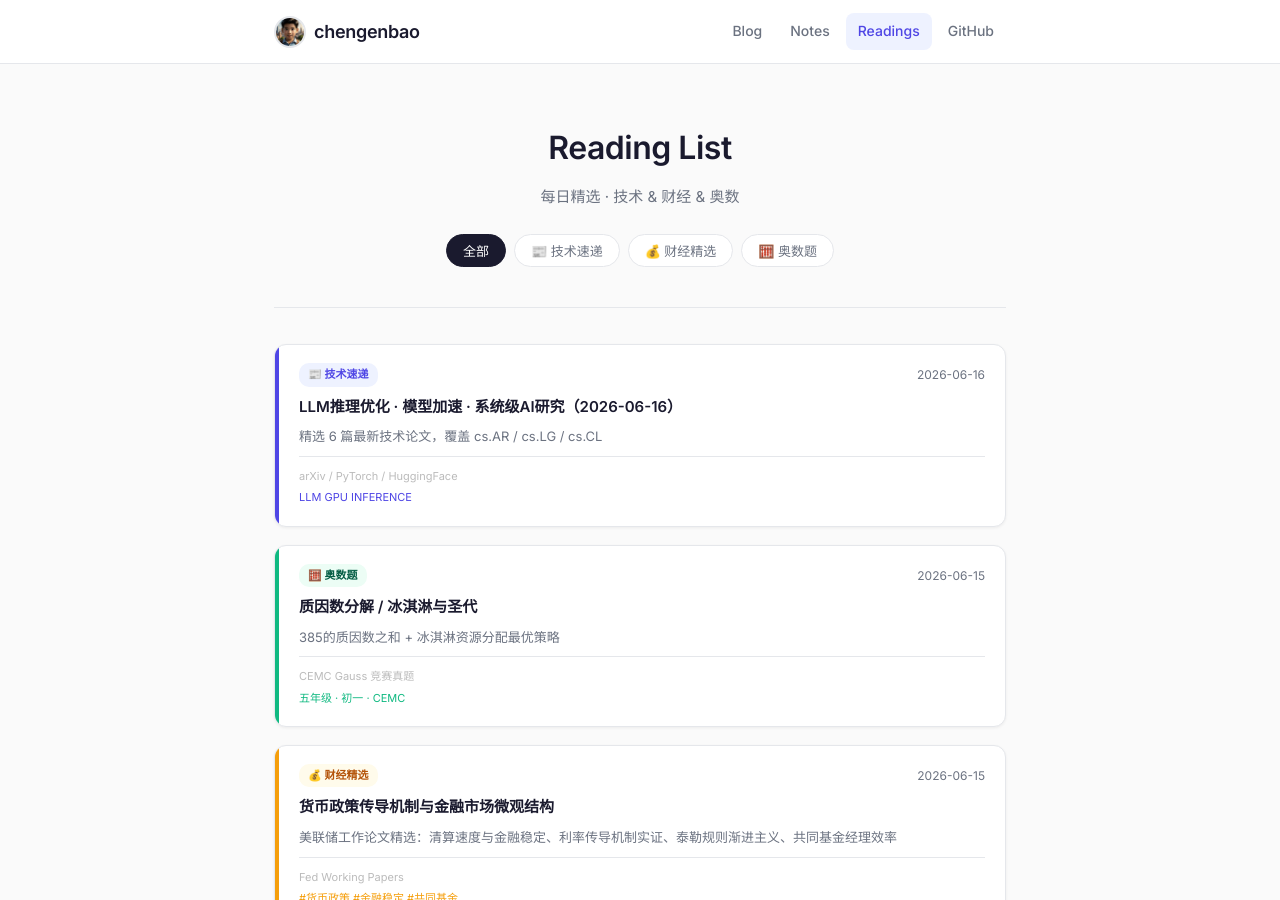
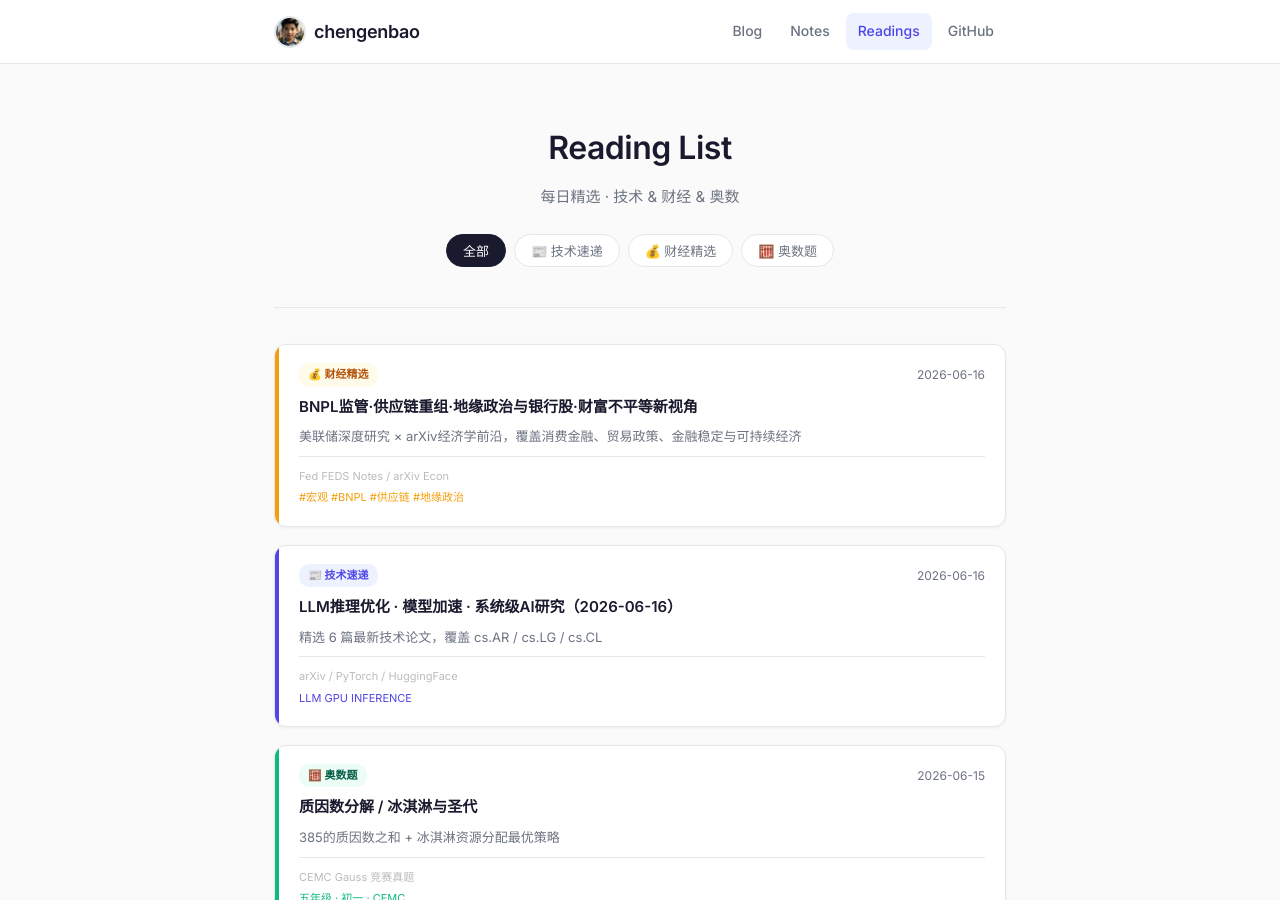
Before and after one commit to chengenbao/chengenbao.github.io, a Jekyll site: the page built from reading-list/index.md, in a window 1280 px wide and 900 px high. Built offline with Jekyll 4.4.1, drawn with Linux system fonts in a browser that asks for light colours.

Commit message:
update index with finance daily 2026-06-16

```diff
--- a/reading-list/index.md
+++ b/reading-list/index.md
@@ -18,6 +18,22 @@
   </div>
 
   <div class="rl-grid">
+<a class="rl-card finance" href="/reading-list/2026-06-16-finance-daily/">
+  <div class="rl-accent"></div>
+  <div class="rl-body">
+    <div class="rl-top">
+      <span class="rl-badge finance">💰 财经精选</span>
+      <time>2026-06-16</time>
+    </div>
+    <h2>BNPL监管·供应链重组·地缘政治与银行股·财富不平等新视角</h2>
+    <p>美联储深度研究 × arXiv经济学前沿，覆盖消费金融、贸易政策、金融稳定与可持续经济</p>
+    <div class="rl-meta">
+      <span class="rl-source">Fed FEDS Notes / arXiv Econ</span>
+      <span class="rl-tags">#宏观 #BNPL #供应链 #地缘政治</span>
+    </div>
+  </div>
+</a>
+
 <a class="rl-card tech" href="/reading-list/2026-06-16-tech-daily/">
   <div class="rl-accent"></div>
   <div class="rl-body">
```
